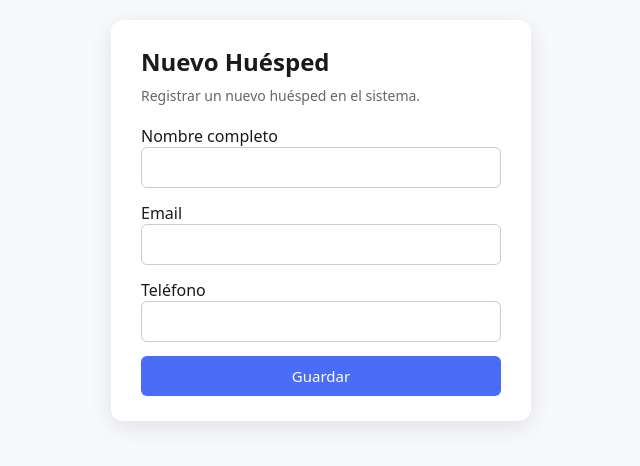
After one commit to Abimael117/Hotel-RP-Sistema, a PHP site: page /controllers/crear_huesped.php in a window 1280 px wide. The commit adds this page. Shown: the top 466 px of the page, without its empty margins (319-959 px from the left). Run offline with PHP 8.4, Linux system fonts and the light colour scheme; the visitor is signed in with stand-in values (Sample User, id 1).

Commit message:
V8
Ya funciona el boton agregar huesped

```diff
--- /dev/null
+++ b/controllers/crear_huesped.php
@@ -0,0 +1,47 @@
+<?php
+require_once("../config/auth_middleware.php");
+require_once("../config/db.php");
+
+$errores = [];
+
+if ($_SERVER["REQUEST_METHOD"] === "POST") {
+
+    $nombre = trim($_POST["nombre_completo"]);
+    $email  = trim($_POST["email"]);
+    $tel    = trim($_POST["telefono"]);
+
+    // Validación básica
+    if (!$nombre) $errores[] = "El nombre es obligatorio.";
+
+    if (empty($errores)) {
+
+        $sql = "INSERT INTO huespedes (nombre_completo, email, telefono, fecha_registro)
+                VALUES (?, ?, ?, NOW())";
+
+        $stmt = $conn->prepare($sql);
+        $stmt->bind_param("sss", $nombre, $email, $tel);
+
+        if ($stmt->execute()) {
+
+            echo "<script>
+                    alert('Huésped creado correctamente');
+
+                    // Recarga la ventana padre (Nueva Estancia o Nueva Reserva)
+                    if (window.opener) {
+                        window.opener.location.reload();
+                    }
+
+                    // Cierra este popup
+                    window.close();
+                  </script>";
+            exit;
+        } else {
+            $errores[] = "Error al guardar: " . $stmt->error;
+        }
+        $stmt->close();
+    }
+}
+
+// Cargar la vista (formulario con estilo)
+include("../public/form_huesped.php");
+?>
--- /dev/null
+++ b/public/form_huesped.php
@@ -0,0 +1,32 @@
+<?php include("../views/layout/popup_header.php"); ?>
+
+<div class="popup-container">
+
+    <h1>Nuevo Huésped</h1>
+    <p>Registrar un nuevo huésped en el sistema.</p>
+
+    <?php if (!empty($errores)) : ?>
+        <div class="alerta-error" style="margin-bottom: 15px;">
+            <?php foreach ($errores as $e) : ?>
+                <p><?= $e ?></p>
+            <?php endforeach; ?>
+        </div>
+    <?php endif; ?>
+
+    <form method="POST">
+
+        <label>Nombre completo</label>
+        <input type="text" name="nombre_completo" required>
+
+        <label>Email</label>
+        <input type="email" name="email">
+
+        <label>Teléfono</label>
+        <input type="text" name="telefono">
+
+        <button class="popup-btn">Guardar</button>
+    </form>
+
+</div>
+
+<?php include("../views/layout/popup_footer.php"); ?>
--- /dev/null
+++ b/views/layout/popup_footer.php
@@ -0,0 +1,2 @@
+</body>
+</html>
--- /dev/null
+++ b/views/layout/popup_header.php
@@ -0,0 +1,62 @@
+<!DOCTYPE html>
+<html lang="es">
+<head>
+    <meta charset="UTF-8">
+    <meta name="viewport" content="width=device-width, initial-scale=1.0">
+    <title>Hotel RP — Popup</title>
+
+    <link rel="stylesheet" href="../public/assets/css/style.css">
+    <style>
+        body {
+            background: #f7f9fc;
+            padding: 20px;
+            font-family: 'Inter', sans-serif;
+        }
+
+        .popup-container {
+            background: white;
+            padding: 25px 30px;
+            border-radius: 12px;
+            max-width: 420px;
+            margin: 0 auto;
+            box-shadow: 0 6px 25px rgba(0,0,0,.1);
+        }
+
+        .popup-container h1 {
+            font-size: 24px;
+            margin-bottom: 8px;
+        }
+
+        .popup-container p {
+            color: #666;
+            font-size: 14px;
+            margin-bottom: 20px;
+        }
+
+        .popup-container input {
+            width: 100%;
+            padding: 10px 12px;
+            margin-bottom: 14px;
+            border: 1px solid #ccc;
+            border-radius: 6px;
+            font-size: 14px;
+        }
+
+        .popup-btn {
+            background: #4a6cf7;
+            color: white;
+            border: none;
+            padding: 10px 18px;
+            border-radius: 6px;
+            font-size: 15px;
+            cursor: pointer;
+            width: 100%;
+            transition: .25s;
+        }
+
+        .popup-btn:hover {
+            background: #3a54c7;
+        }
+    </style>
+</head>
+<body>
```
Also changed, not shown: public/form_estancia.php (+23 -2 lines), public/form_reserva.php (+22 -2 lines).
